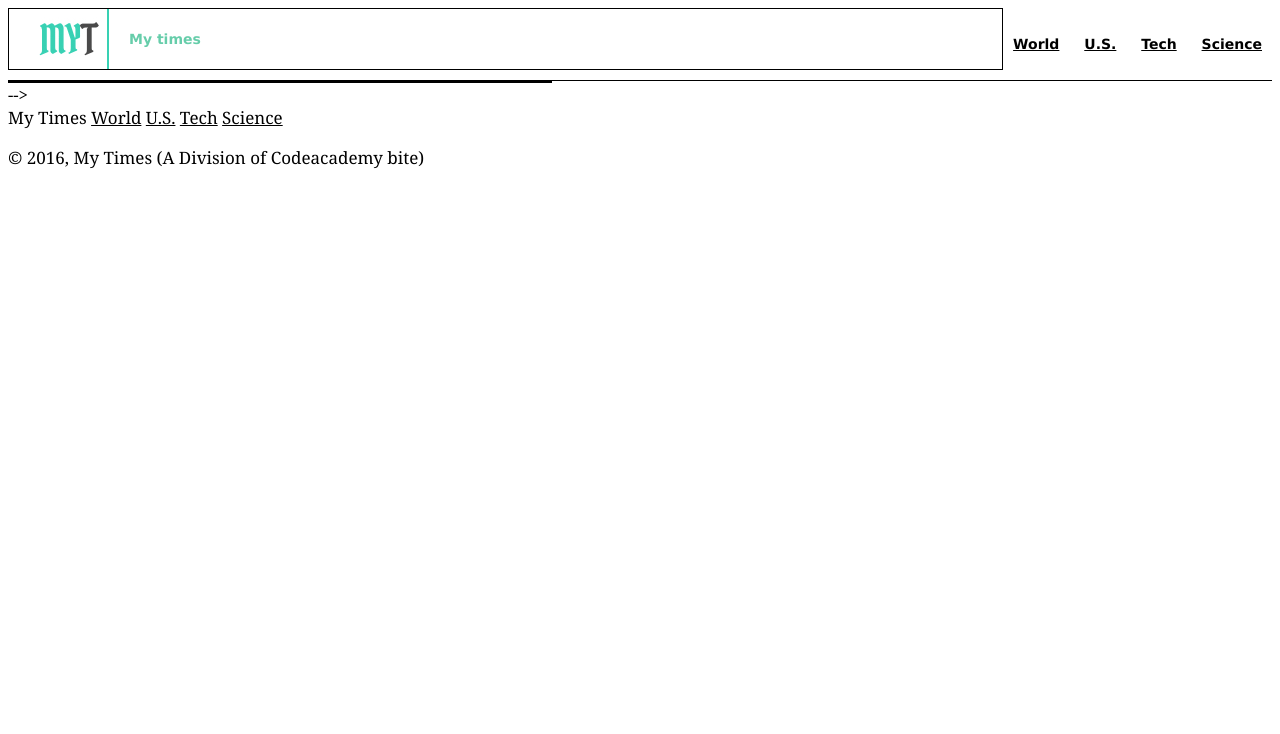
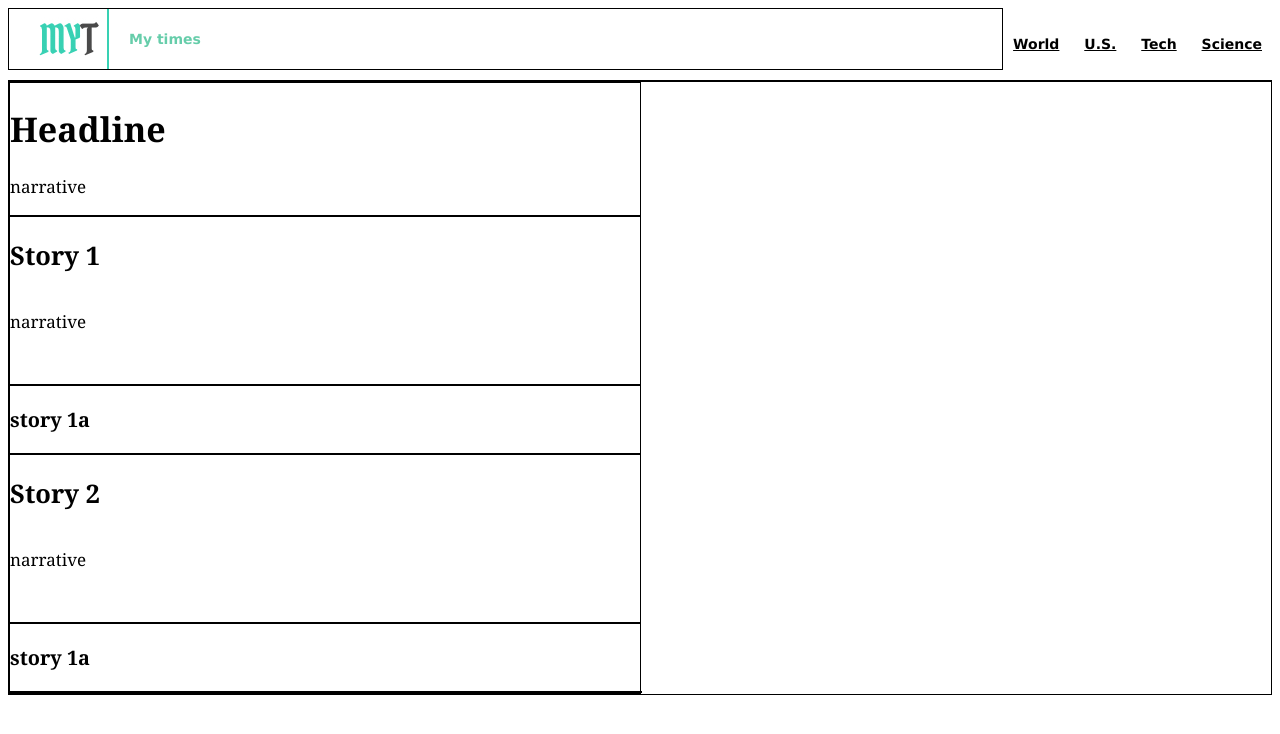
Before and after one commit to mtrovela/myTimes, a plain HTML site: page index.html in a window 1280 px wide. Drawn offline with Linux system fonts and the light colour scheme.

Commit message:
Finished blocking-in html and styles for first, large column

```diff
--- a/index.html
+++ b/index.html
@@ -37,10 +37,45 @@
 
       <!-- Column 1 -->
 
-      <div class="content"
-        <div class="column large"></div>
-        <div class="column medium"></div>
-        <div class="column small"></div>
+        <!-- Feature -->
+        <div class="column large">
+          <div class="lead-story">
+            <h1>Headline</h1>
+            <div class="image-content">
+              <p class="narrative">narrative</p>
+            </div>
+          </div>
+        </div>
+
+          <!-- Stories -->
+          <div class="text-content large">
+            <h2>Story 1</h2>
+            <p>narrative<p>
+          </div>
+          <div class="text-content large">
+            <h3>story 1a</h3>
+            <div class="1a-image"></div>
+          </div>
+          <div class="text-content large">
+            <h2>Story 2</h2>
+            <p class="narrative">narrative<p>
+          </div>
+          <div class="text-content large">
+            <h3>story 1a</h3>
+            <div class="1a-image large"></div>
+          </div>
+
+        </div>
+
+      <!-- Column 2 -->
+        <!-- <div class="column medium">
+          <h1 class="content">column medium</h1>
+        </div>
+        <div class="column small">
+          <h1 class="content">column small</h1>
+        </div> -->
+
+
       </div>
 
 
@@ -94,10 +129,10 @@
           <h5>Illustration in Marketing Materials</h5>
           <h5>Finally a Top Secret Way You Can</h5>
         </div>
-      </div> --> -->
+      </div>
 
         <!-- Footer -->
-        <footer>
+        <!-- <footer>
           <span>My Times</span>
           <span>
             <a href="#world" class="footer">World</a>
@@ -112,7 +147,7 @@
             <a href="#science" class="footer">Science</a>
           </span>
           <p class="footer">&copy; 2016, My Times (A Division of Codeacademy bite)
-        </footer>
+        </footer> -->
 
       </div>
 
--- a/resources/css/style.css
+++ b/resources/css/style.css
@@ -40,6 +40,14 @@ a {
 
 .content {
   display: flex;
+  justify-content: flex-start;
+  flex-direction: column;
+  border: 1px solid black;
+  margin: 0 auto 78px auto;
+}
+
+.column {
+  border: 1px solid black;
 }
 
 .column.large {
@@ -48,16 +56,32 @@ a {
   border: 1px solid black;
 }
 
+.content.large {
+  display: flex;
+  align-items: center;
+}
+
+.text-content {
+  display: flex;
+  flex-direction: column;
+  border: 1px solid black;
+}
+
+.large {
+  border: 1px solid black;
+  width: 630px;
+}
+
 .column.medium {
   display: flex;
   width: 300px;
-  border: 1px solid black;
+  /* border: 1px solid black; */
 }
 
 .column.small {
   display: flex;
   width: 240px;
-  border: 1px solid black;
+  /* border: 1px solid black; */
 }
 
 /* .content {
```
